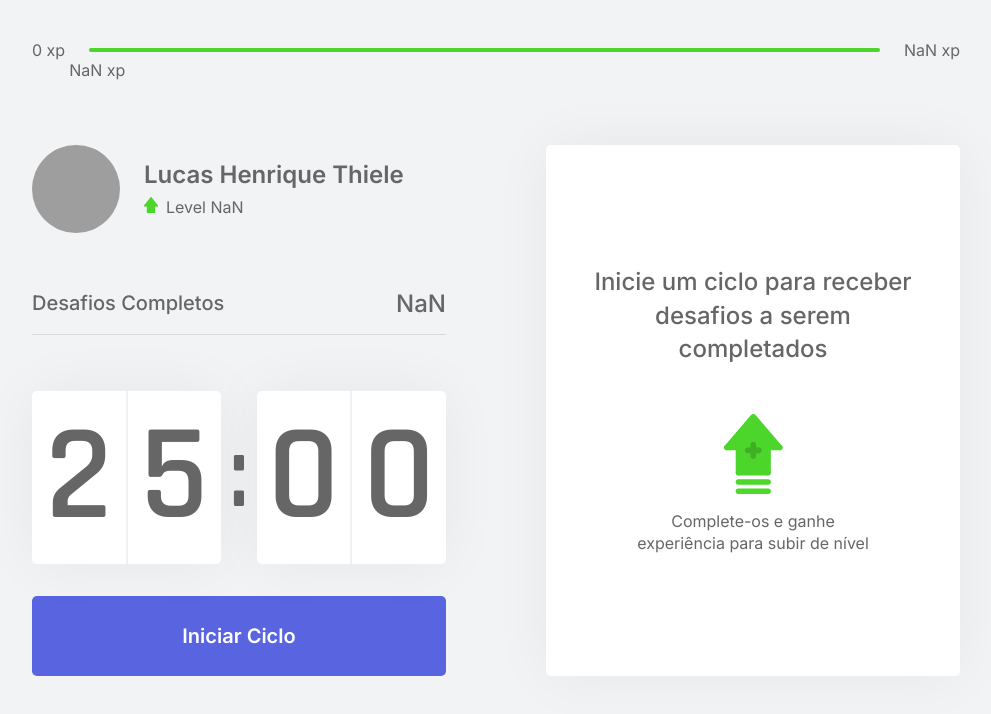
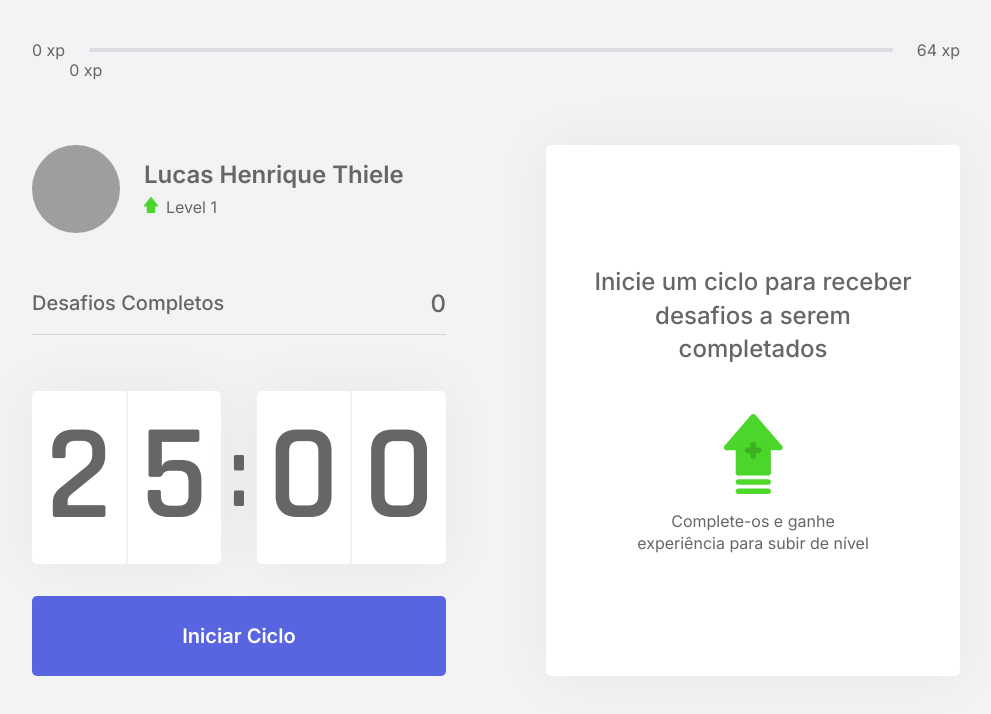
Before and after one commit to lucashthiele/moveit-next, a Next.js app: page / in a window 1280 px wide. Shown: the top 714 px of the page, without its empty margins (144-1135 px from the left). Built offline with nearby package versions, Linux system fonts and the light colour scheme; no server answers; grey boxes are pictures that could not be loaded.

Commit message:
fix: cookies returning NaN

```diff
--- a/src/app/page.tsx
+++ b/src/app/page.tsx
@@ -12,9 +12,11 @@ import React from "react";
 
 export default async function Home() {
   const cookieStore = await cookies();
-  const level = Number(cookieStore.get("level"));
-  const currentExperience = Number(cookieStore.get("currentExperience"));
-  const challengesCompleted = Number(cookieStore.get("challengesCompleted"));
+  const level = Number(cookieStore.get("level")?.value) || 1;
+  const currentExperience =
+    Number(cookieStore.get("currentExperience")?.value) || 0;
+  const challengesCompleted =
+    Number(cookieStore.get("challengesCompleted")?.value) || 0;
 
   return (
     <ChallengesProvider
```
